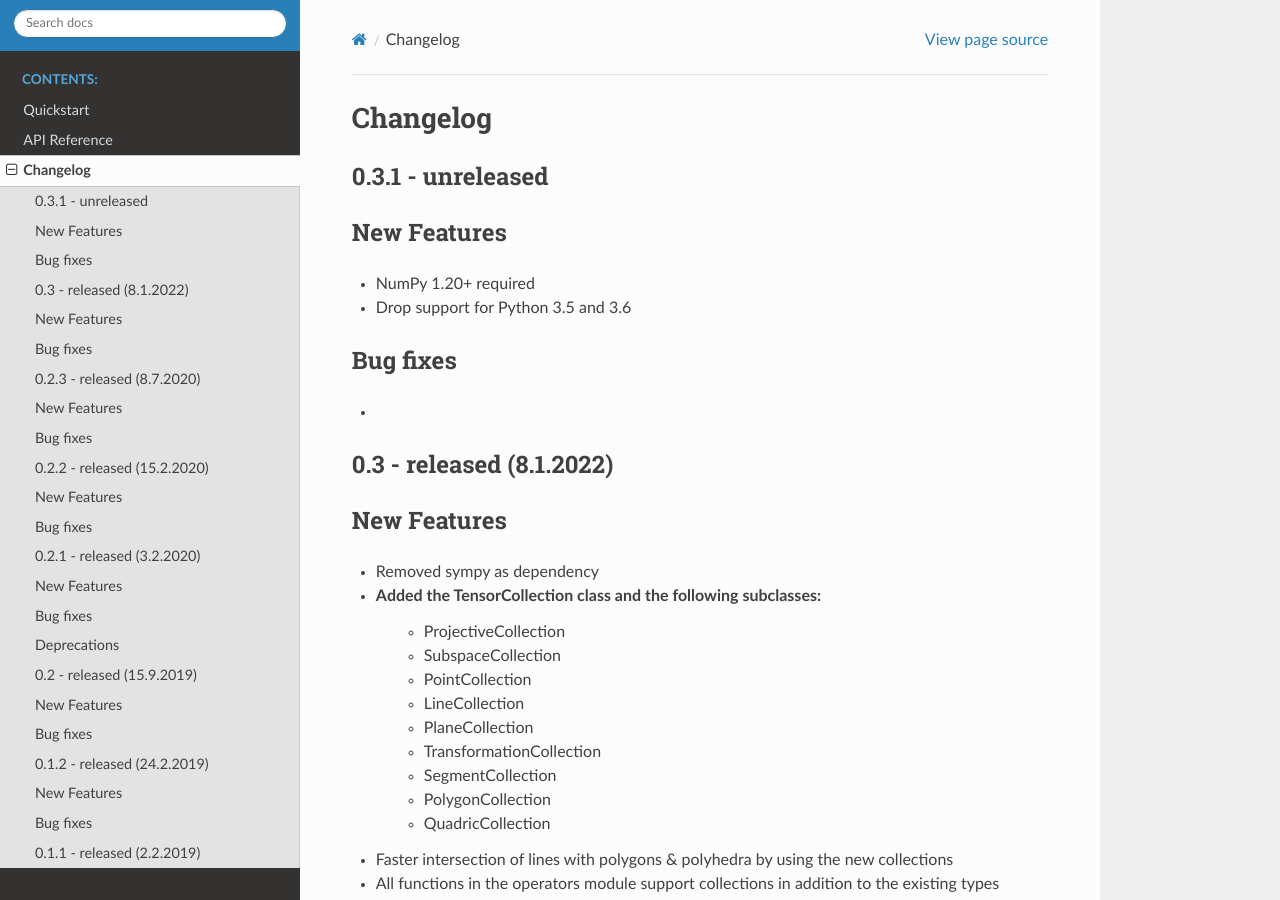
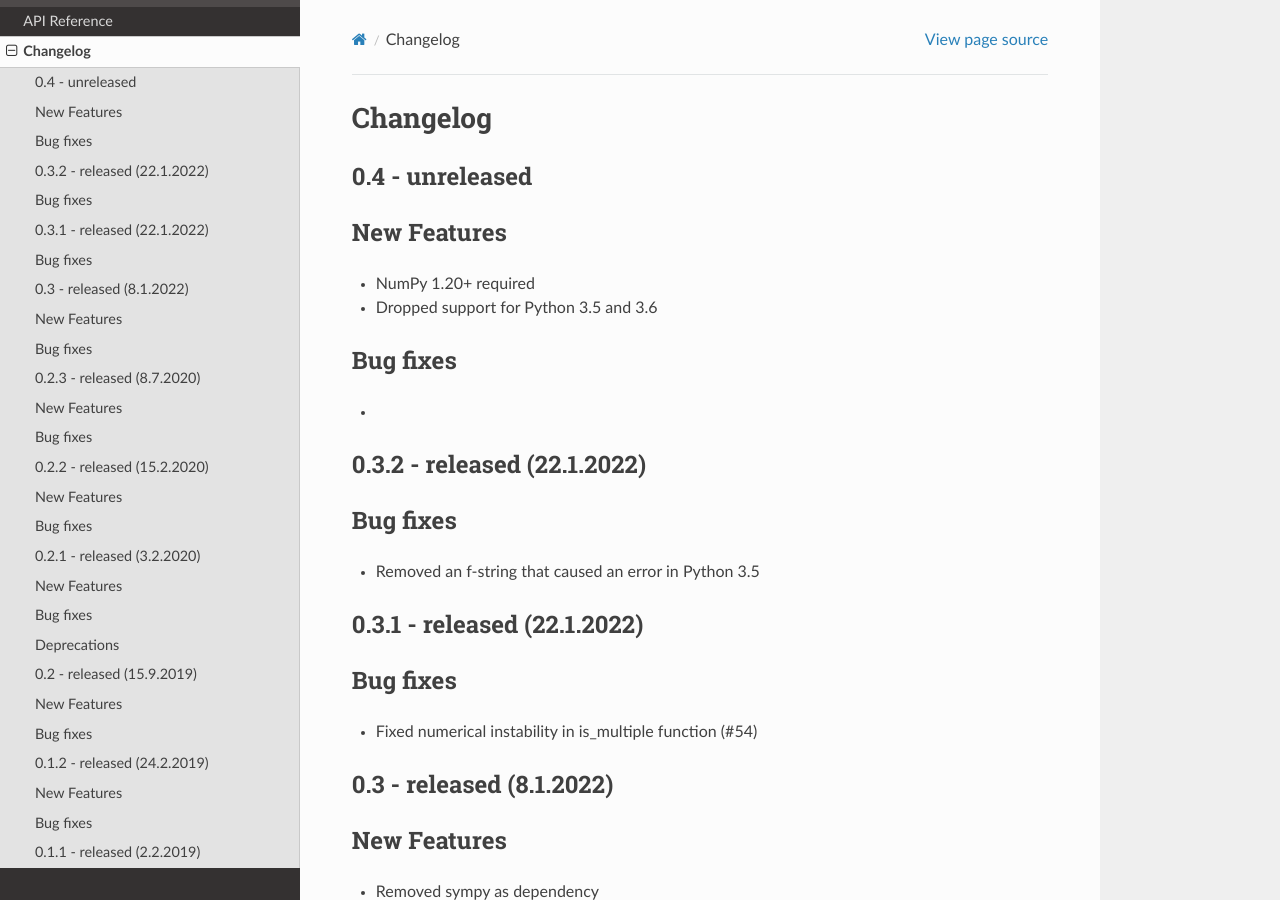
Before and after one commit to jan-mue/geometer, a Sphinx documentation site: the page built from docs/changelog.rst, in a window 1280 px wide and 900 px high. Built offline with Sphinx 7.4.7 and the Read the Docs theme 2.0.0, drawn with Linux system fonts in a browser that asks for light colours.

Commit message:
update changelog and version

```diff
--- a/docs/changelog.rst
+++ b/docs/changelog.rst
@@ -2,18 +2,34 @@
 Changelog
 =========
 
-0.3.1 - unreleased
-------------------
+0.4 - unreleased
+----------------
 
 New Features
 ------------
 - NumPy 1.20+ required
-- Drop support for Python 3.5 and 3.6
+- Dropped support for Python 3.5 and 3.6
 
 Bug fixes
 ---------
 
 -
+
+0.3.2 - released (22.1.2022)
+----------------------------
+
+Bug fixes
+---------
+
+- Removed an f-string that caused an error in Python 3.5
+
+0.3.1 - released (22.1.2022)
+----------------------------
+
+Bug fixes
+---------
+
+- Fixed numerical instability in is_multiple function (#54)
 
 0.3 - released (8.1.2022)
 -------------------------
--- a/geometer/__version__.py
+++ b/geometer/__version__.py
@@ -1,3 +1,3 @@
-VERSION = (0, 3, 0)
+VERSION = (0, 4, 0)
 
 __version__ = ".".join(map(str, VERSION))
```
